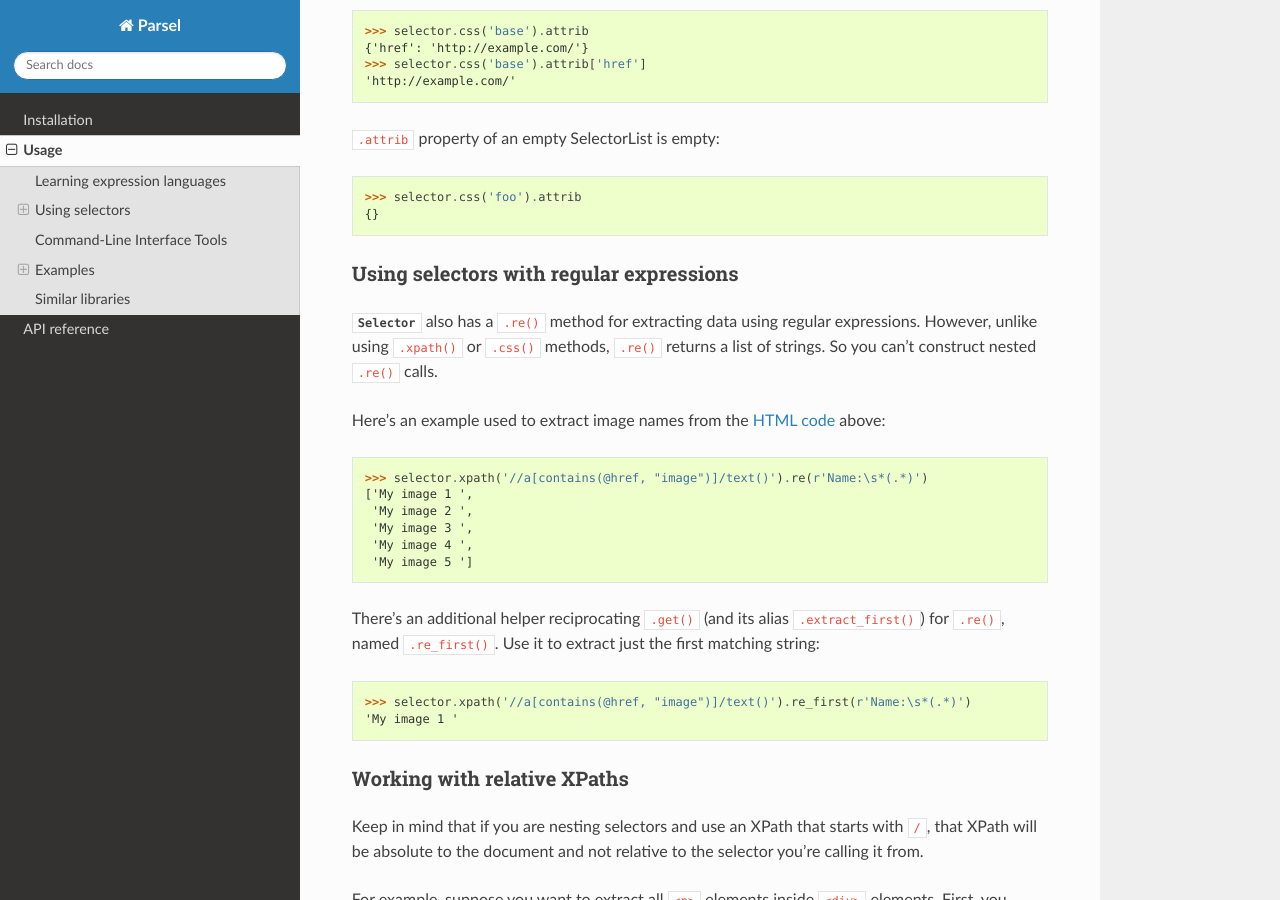
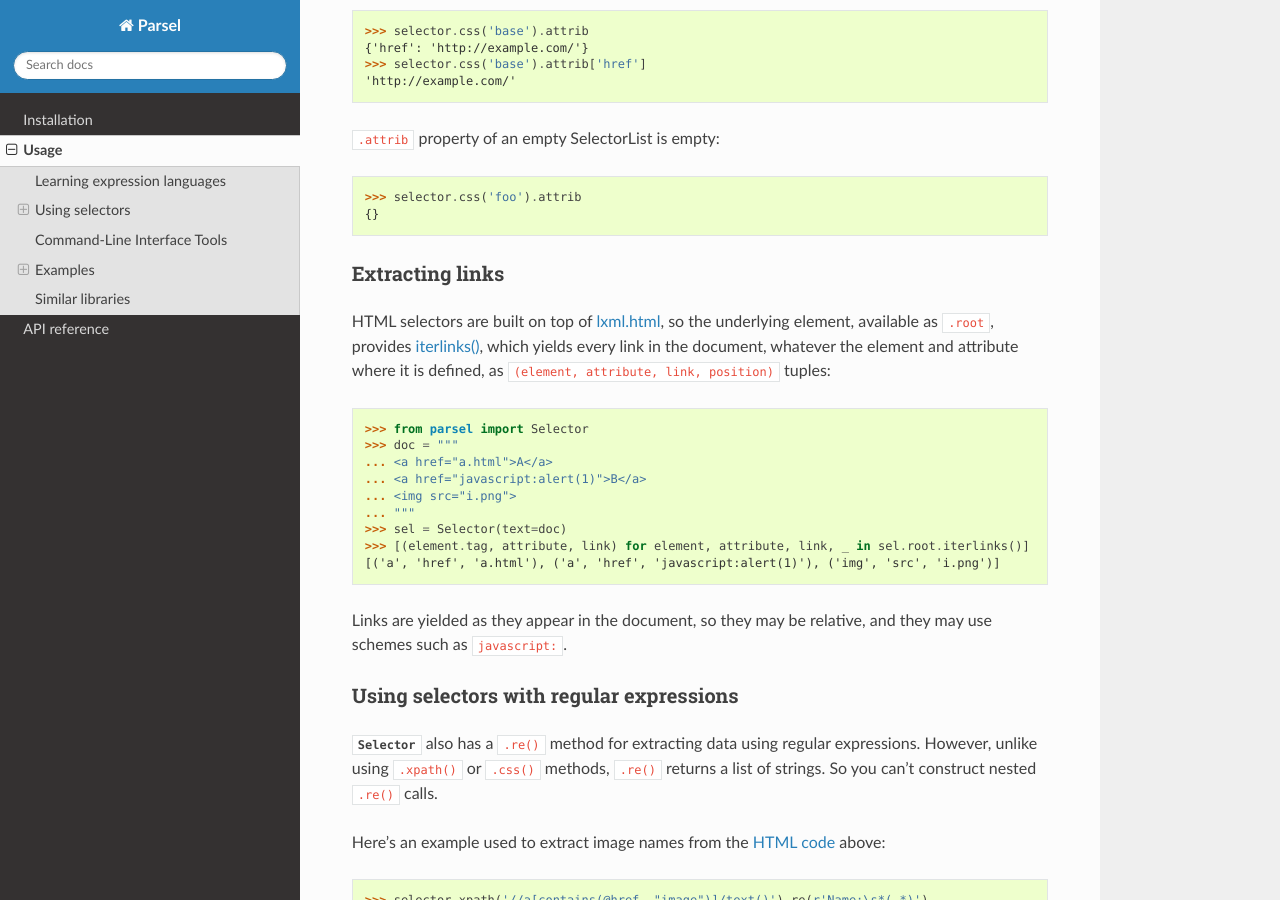
Before and after one commit to scrapy/parsel, a Sphinx documentation site: the page built from docs/usage.rst, in a window 1280 px wide and 900 px high, scrolled down 6964 px. Built offline with Sphinx 7.4.7 and the Read the Docs theme 3.1.0, drawn with Linux system fonts in a browser that asks for light colours.

Commit message:
Document how to use lxml’s iterlinks()

```diff
--- a/docs/usage.rst
+++ b/docs/usage.rst
@@ -353,6 +353,27 @@ ID, or when selecting an unique element on a page)::
 
     >>> selector.css('foo').attrib
     {}
+
+Extracting links
+----------------
+
+HTML selectors are built on top of `lxml.html`_, so the underlying element,
+available as ``.root``, provides `iterlinks()`_, which yields every link in the
+document, whatever the element and attribute where it is defined, as
+``(element, attribute, link, position)`` tuples::
+
+    >>> from parsel import Selector
+    >>> doc = """
+    ... <a href="a.html">A</a>
+    ... <a href="javascript:alert(1)">B</a>
+    ... <img src="i.png">
+    ... """
+    >>> sel = Selector(text=doc)
+    >>> [(element.tag, attribute, link) for element, attribute, link, _ in sel.root.iterlinks()]
+    [('a', 'href', 'a.html'), ('a', 'href', 'javascript:alert(1)'), ('img', 'src', 'i.png')]
+
+Links are yielded as they appear in the document, so they may be relative, and
+they may use schemes such as ``javascript:``.
 
 Using selectors with regular expressions
 ----------------------------------------
@@ -1183,6 +1204,8 @@ selecting markup documents.
 
 
 .. _BeautifulSoup: https://www.crummy.com/software/BeautifulSoup/
+.. _iterlinks(): https://lxml.de/lxmlhtml.html#working-with-links
 .. _lxml: https://lxml.de/
+.. _lxml.html: https://lxml.de/lxmlhtml.html
 .. _PyQuery: https://pypi.python.org/pypi/pyquery
 .. _ElementTree: https://docs.python.org/2/library/xml.etree.elementtree.html
```
